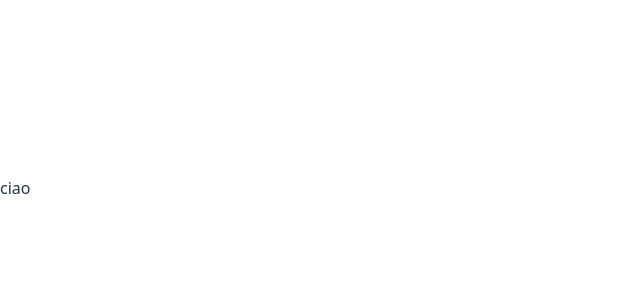
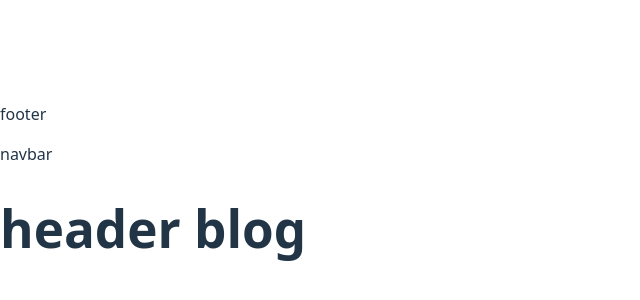
Before and after one commit to pasqualedimaro/react-router, a React (Vite) app: page / in a window 1280 px wide. Shown: the part 212-512 px from the top of the page, without its empty margins (0-640 px from the left). Built offline with nearby package versions, Linux system fonts and the light colour scheme.

Commit message:
fix import componwnts

```diff
--- a/src/App.jsx
+++ b/src/App.jsx
@@ -1,10 +1,14 @@
-import { useState } from 'react'
+import Footer from "./components/Footer"
+import Navbar from "./components/Navbar"
+import Header from "./components/Header"
 
 function App() {
 
   return (
     <>
-      <div>ciao</div>
+      <Footer />
+      <Navbar />
+      <Header />
 
     </>
   )
```
